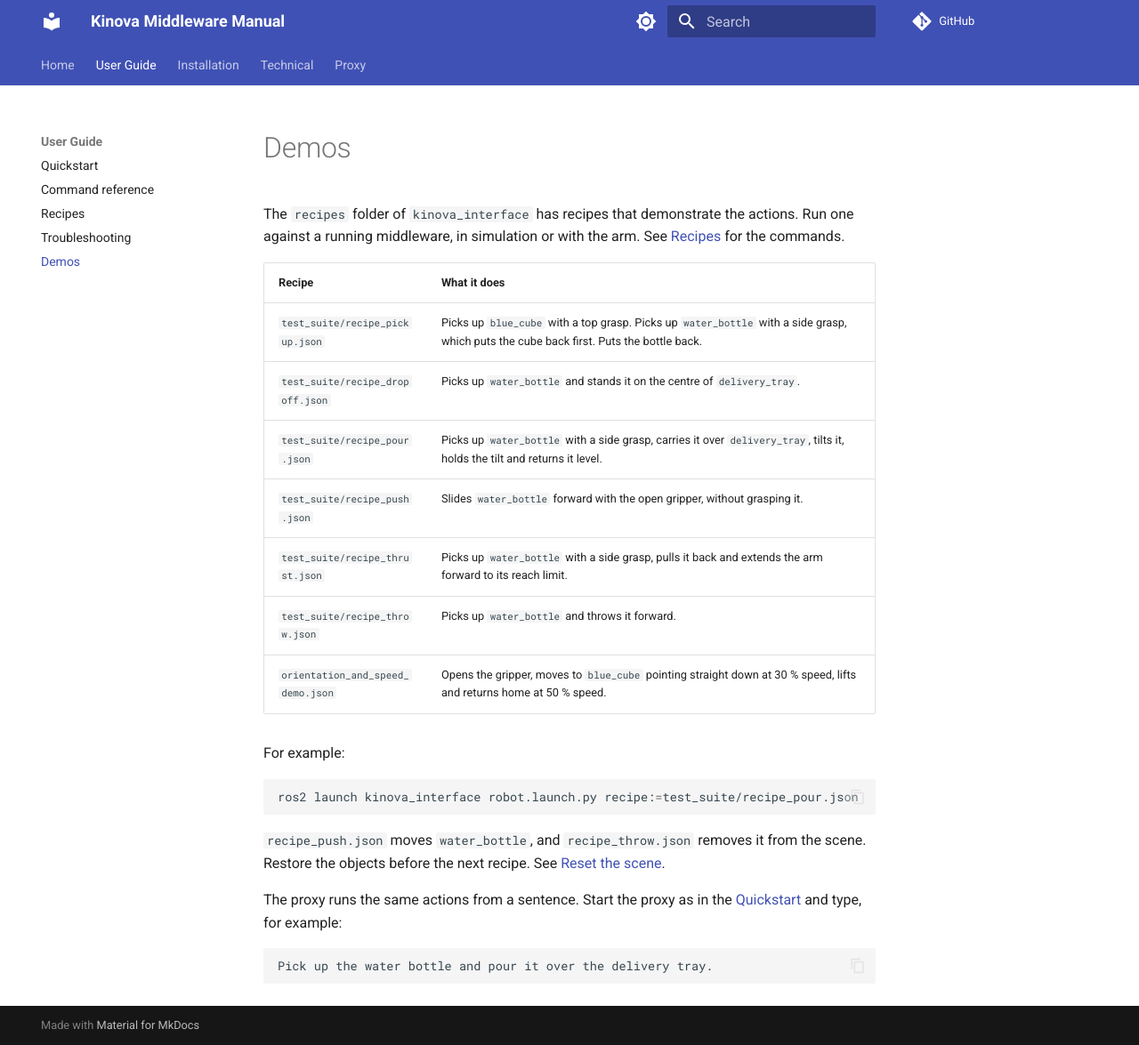
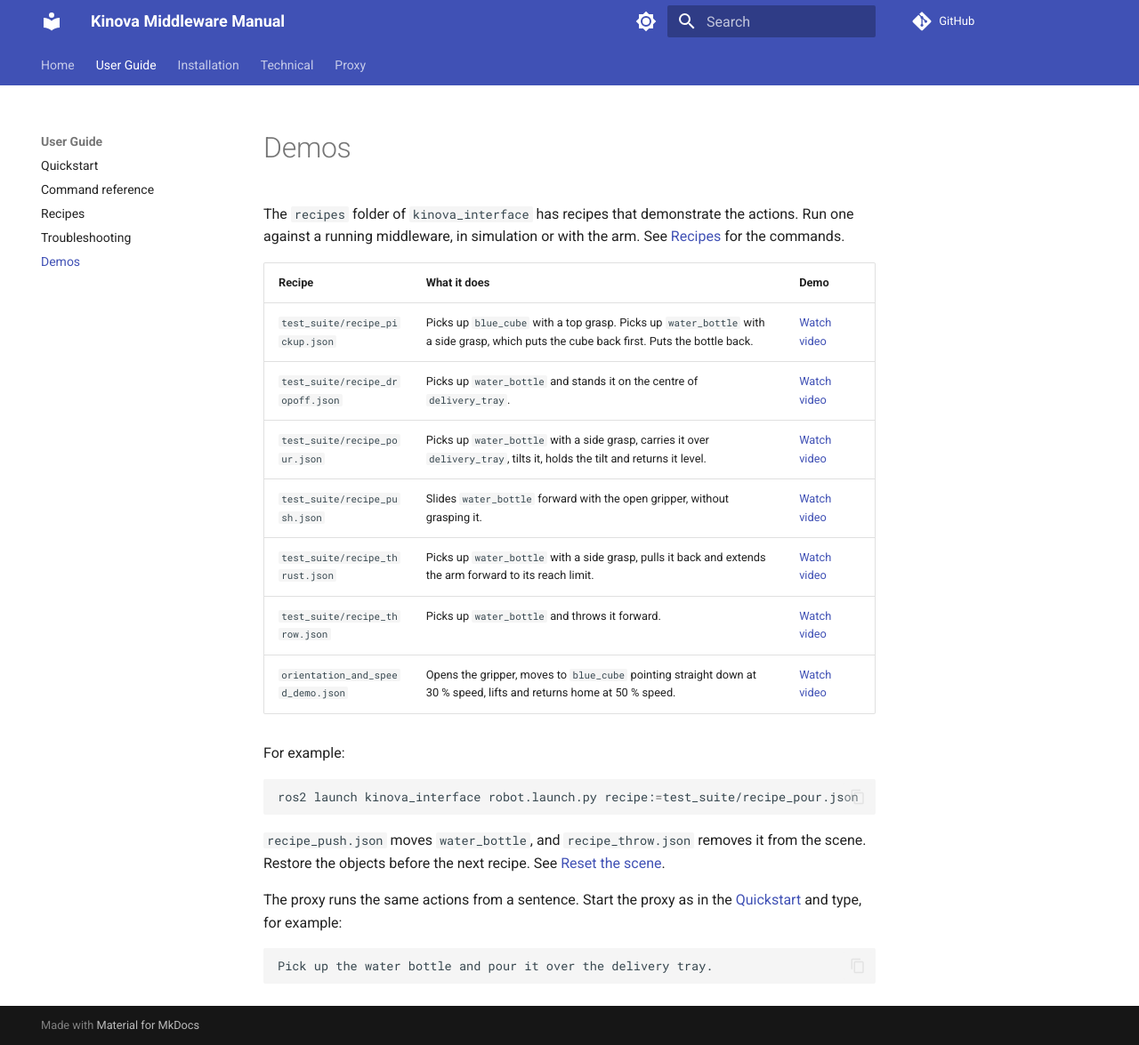
Before and after one commit to Jeremy-Allan/ROS2-middleware, an MkDocs documentation site: the page built from docs/user-guide/demos.md, in a window 1280 px wide and 1175 px high. Shown: the whole window at 89% size. Built offline with MkDocs 1.6.1 and Material for MkDocs 9.7.7, drawn with Linux system fonts in a browser that asks for light colours; comment, search, counter and statistics services are not loaded.

Commit message:
Docs/demo vids (#43)
* Update README.md

* Update README.md

* Create .gitkeep

* docs: add robot action demonstration videos

* Update demos.md

* Update demos.md

* Update demos.md

* docs: update pickup and add orientation demonstration

* Update README.md

* Update README.md

* Update README.md

* Add files via upload

* Update README.md

```diff
--- a/docs/user-guide/demos.md
+++ b/docs/user-guide/demos.md
@@ -2,15 +2,15 @@
 
 The `recipes` folder of `kinova_interface` has recipes that demonstrate the actions. Run one against a running middleware, in simulation or with the arm. See [Recipes](recipes.md#run-a-recipe) for the commands.
 
-| Recipe | What it does |
-|---|---|
-| `test_suite/recipe_pickup.json` | Picks up `blue_cube` with a top grasp. Picks up `water_bottle` with a side grasp, which puts the cube back first. Puts the bottle back. |
-| `test_suite/recipe_dropoff.json` | Picks up `water_bottle` and stands it on the centre of `delivery_tray`. |
-| `test_suite/recipe_pour.json` | Picks up `water_bottle` with a side grasp, carries it over `delivery_tray`, tilts it, holds the tilt and returns it level. |
-| `test_suite/recipe_push.json` | Slides `water_bottle` forward with the open gripper, without grasping it. |
-| `test_suite/recipe_thrust.json` | Picks up `water_bottle` with a side grasp, pulls it back and extends the arm forward to its reach limit. |
-| `test_suite/recipe_throw.json` | Picks up `water_bottle` and throws it forward. |
-| `orientation_and_speed_demo.json` | Opens the gripper, moves to `blue_cube` pointing straight down at 30 % speed, lifts and returns home at 50 % speed. |
+| Recipe | What it does | Demo |
+|---|---|---|
+| `test_suite/recipe_pickup.json` | Picks up `blue_cube` with a top grasp. Picks up `water_bottle` with a side grasp, which puts the cube back first. Puts the bottle back. | [Watch video](../assets/videos/recipe_pickup.mp4) |
+| `test_suite/recipe_dropoff.json` | Picks up `water_bottle` and stands it on the centre of `delivery_tray`. | [Watch video](../assets/videos/recipe_dropoff.mp4) |
+| `test_suite/recipe_pour.json` | Picks up `water_bottle` with a side grasp, carries it over `delivery_tray`, tilts it, holds the tilt and returns it level. | [Watch video](../assets/videos/recipe_pour.mp4) |
+| `test_suite/recipe_push.json` | Slides `water_bottle` forward with the open gripper, without grasping it. | [Watch video](../assets/videos/recipe_push.mp4) |
+| `test_suite/recipe_thrust.json` | Picks up `water_bottle` with a side grasp, pulls it back and extends the arm forward to its reach limit. | [Watch video](../assets/videos/recipe_thrust.mp4) |
+| `test_suite/recipe_throw.json` | Picks up `water_bottle` and throws it forward. | [Watch video](../assets/videos/recipe_throw.mp4) |
+| `orientation_and_speed_demo.json` | Opens the gripper, moves to `blue_cube` pointing straight down at 30 % speed, lifts and returns home at 50 % speed. | [Watch video](../assets/videos/recipe_orientate.mp4) |
 
 For example:
 
```
Also changed, not shown: README.md (+5 -1 lines), 9 other files.
